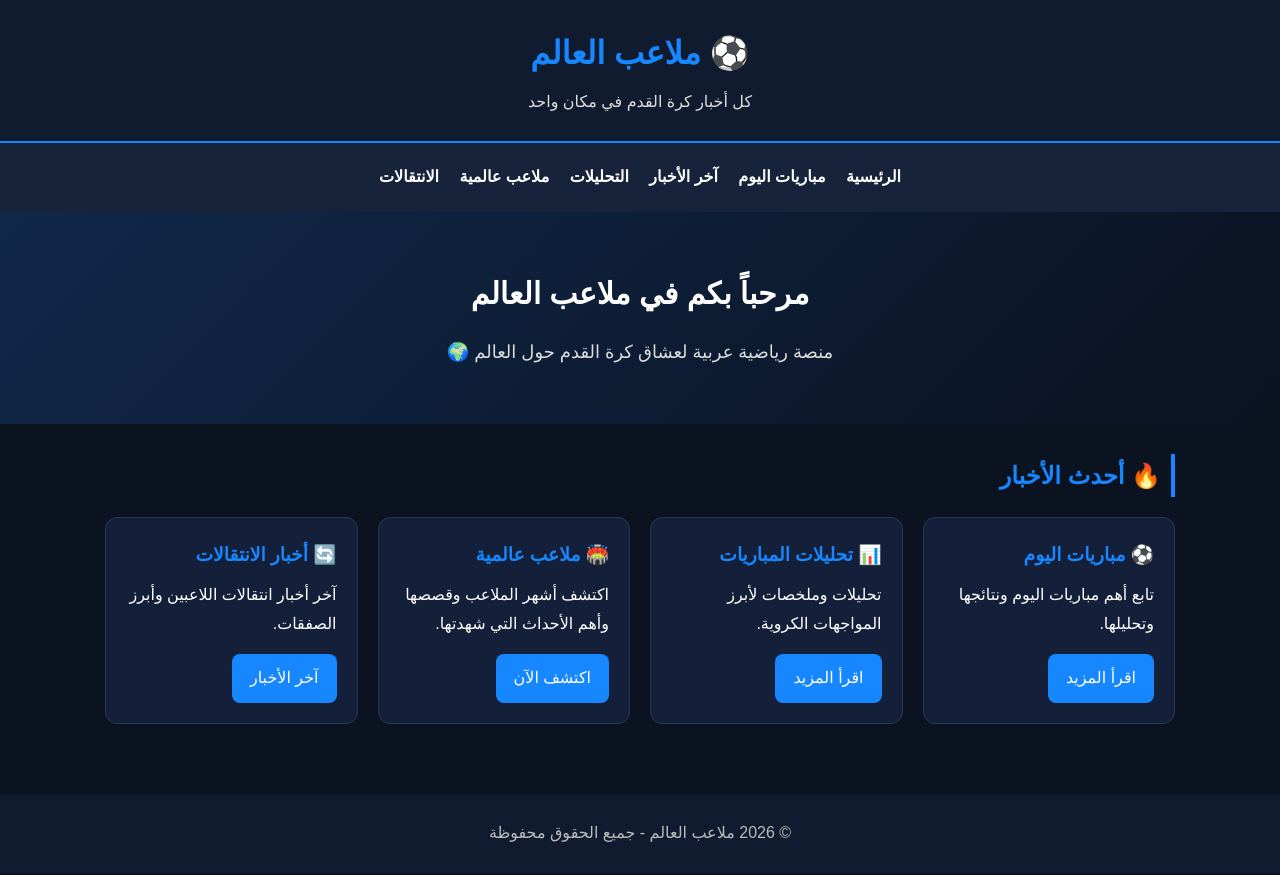
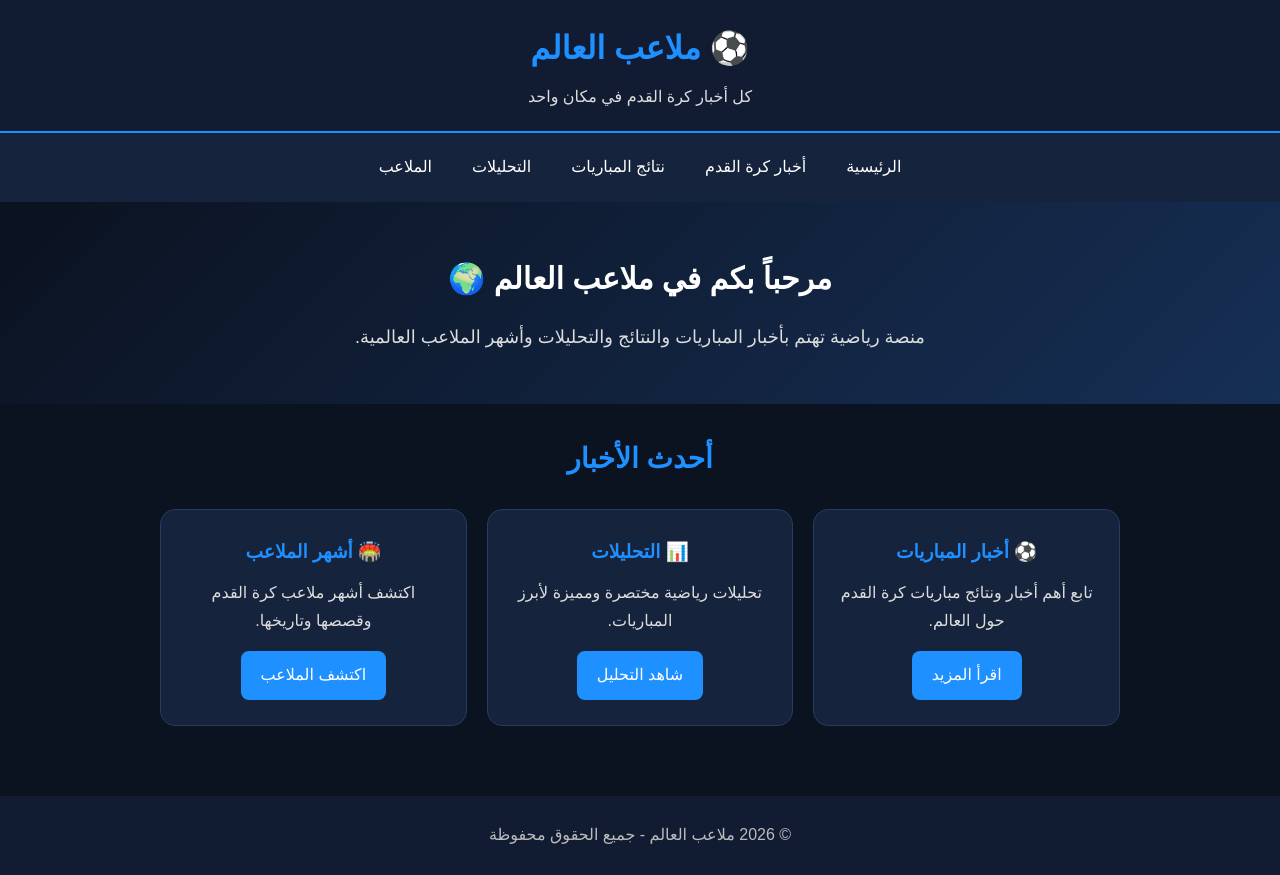
Before and after one commit to amraouinadir9-wq/malaeb-alalam, a plain HTML site: page index.html in a window 1280 px wide. Drawn offline with Linux system fonts and the light colour scheme.

Commit message:
Refactor header, nav, and card styles in index.html

```diff
--- a/index.html
+++ b/index.html
@@ -1,3 +1,4 @@
+
 <!DOCTYPE html>
 <html lang="ar" dir="rtl">
 <head>
@@ -20,14 +21,14 @@
     }
 
     header {
-      background: #101b30;
-      padding: 25px 15px;
+      background: #111c33;
+      padding: 20px;
       text-align: center;
-      border-bottom: 2px solid #1687ff;
+      border-bottom: 2px solid #1e90ff;
     }
 
     header h1 {
-      color: #1687ff;
+      color: #1e90ff;
       font-size: 32px;
     }
 
@@ -37,27 +38,29 @@
     }
 
     nav {
-      background: #16233b;
+      background: #16233d;
+      display: flex;
+      justify-content: center;
+      gap: 10px;
       padding: 12px;
-      text-align: center;
+      flex-wrap: wrap;
     }
 
     nav a {
       color: white;
       text-decoration: none;
-      margin: 8px;
-      display: inline-block;
-      font-weight: bold;
+      padding: 8px 15px;
+      border-radius: 8px;
     }
 
     nav a:hover {
-      color: #1687ff;
+      background: #1e90ff;
     }
 
     .hero {
-      padding: 55px 20px;
       text-align: center;
-      background: linear-gradient(135deg, #10284a, #0b1220);
+      padding: 50px 20px;
+      background: linear-gradient(135deg, #0b1220, #162f55);
     }
 
     .hero h2 {
@@ -71,57 +74,56 @@
     }
 
     .container {
-      max-width: 1100px;
+      max-width: 1000px;
       margin: auto;
-      padding: 30px 15px;
+      padding: 30px 20px;
     }
 
     .section-title {
-      color: #1687ff;
-      margin-bottom: 20px;
-      border-right: 4px solid #1687ff;
-      padding-right: 10px;
+      text-align: center;
+      color: #1e90ff;
+      margin-bottom: 25px;
+      font-size: 28px;
     }
 
     .cards {
       display: grid;
-      grid-template-columns: repeat(auto-fit, minmax(240px, 1fr));
+      grid-template-columns: repeat(auto-fit, minmax(250px, 1fr));
       gap: 20px;
     }
 
     .card {
-      background: #142039;
-      padding: 20px;
-      border-radius: 12px;
-      border: 1px solid #263858;
-      transition: 0.3s;
-    }
-
-    .card:hover {
-      transform: translateY(-5px);
-      border-color: #1687ff;
+      background: #16233d;
+      padding: 25px;
+      border-radius: 15px;
+      text-align: center;
+      border: 1px solid #263b5e;
     }
 
     .card h3 {
-      color: #1687ff;
+      color: #1e90ff;
       margin-bottom: 10px;
+    }
+
+    .card p {
+      color: #ddd;
     }
 
     .button {
       display: inline-block;
       margin-top: 15px;
-      padding: 10px 18px;
-      background: #1687ff;
+      background: #1e90ff;
       color: white;
+      padding: 10px 20px;
+      border-radius: 8px;
       text-decoration: none;
-      border-radius: 8px;
     }
 
     footer {
       margin-top: 40px;
       padding: 25px;
       text-align: center;
-      background: #101b30;
+      background: #111c33;
       color: #bbb;
     }
   </style>
@@ -136,46 +138,39 @@
 
   <nav>
     <a href="#">الرئيسية</a>
-    <a href="#">مباريات اليوم</a>
-    <a href="#">آخر الأخبار</a>
+    <a href="#">أخبار كرة القدم</a>
+    <a href="#">نتائج المباريات</a>
     <a href="#">التحليلات</a>
-    <a href="#">ملاعب عالمية</a>
-    <a href="#">الانتقالات</a>
+    <a href="#">الملاعب</a>
   </nav>
 
   <section class="hero">
-    <h2>مرحباً بكم في ملاعب العالم</h2>
-    <p>منصة رياضية عربية لعشاق كرة القدم حول العالم 🌍</p>
+    <h2>مرحباً بكم في ملاعب العالم 🌍</h2>
+    <p>منصة رياضية تهتم بأخبار المباريات والنتائج والتحليلات وأشهر الملاعب العالمية.</p>
   </section>
 
   <main class="container">
 
-    <h2 class="section-title">🔥 أحدث الأخبار</h2>
+    <h2 class="section-title">أحدث الأخبار</h2>
 
     <div class="cards">
 
       <div class="card">
-        <h3>⚽ مباريات اليوم</h3>
-        <p>تابع أهم مباريات اليوم ونتائجها وتحليلها.</p>
-        <a class="button" href="#">اقرأ المزيد</a>
+        <h3>⚽ أخبار المباريات</h3>
+        <p>تابع أهم أخبار ونتائج مباريات كرة القدم حول العالم.</p>
+        <a href="#" class="button">اقرأ المزيد</a>
       </div>
 
       <div class="card">
-        <h3>📊 تحليلات المباريات</h3>
-        <p>تحليلات وملخصات لأبرز المواجهات الكروية.</p>
-        <a class="button" href="#">اقرأ المزيد</a>
+        <h3>📊 التحليلات</h3>
+        <p>تحليلات رياضية مختصرة ومميزة لأبرز المباريات.</p>
+        <a href="#" class="button">شاهد التحليل</a>
       </div>
 
       <div class="card">
-        <h3>🏟️ ملاعب عالمية</h3>
-        <p>اكتشف أشهر الملاعب وقصصها وأهم الأحداث التي شهدتها.</p>
-        <a class="button" href="#">اكتشف الآن</a>
-      </div>
-
-      <div class="card">
-        <h3>🔄 أخبار الانتقالات</h3>
-        <p>آخر أخبار انتقالات اللاعبين وأبرز الصفقات.</p>
-        <a class="button" href="#">آخر الأخبار</a>
+        <h3>🏟️ أشهر الملاعب</h3>
+        <p>اكتشف أشهر ملاعب كرة القدم وقصصها وتاريخها.</p>
+        <a href="#" class="button">اكتشف الملاعب</a>
       </div>
 
     </div>
```
